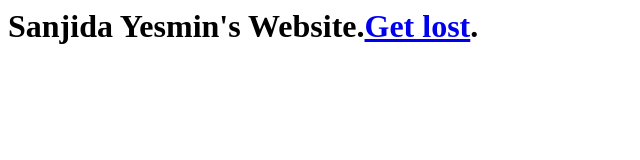
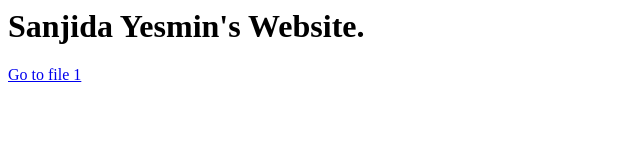
Before and after one commit to sanjida-yesmin12/sanjida-yesmin12.github.io, a plain HTML site: page index.html in a window 1280 px wide. Shown: the whole page, without its empty margins (0-640 px from the left). Drawn offline with Linux system fonts and the light colour scheme.

Commit message:
Update index.html

```diff
--- a/index.html
+++ b/index.html
@@ -3,6 +3,7 @@
 <title>Sanjida Yesmin</title>
 </head>
 <body>
-  <h1>Sanjida Yesmin's Website.<a href="/">Get lost</a>.</h1>
+  <h1>Sanjida Yesmin's Website.</h1>
+  <a href="file1.html">Go to file 1</a>
 </body>
 </html>
```
